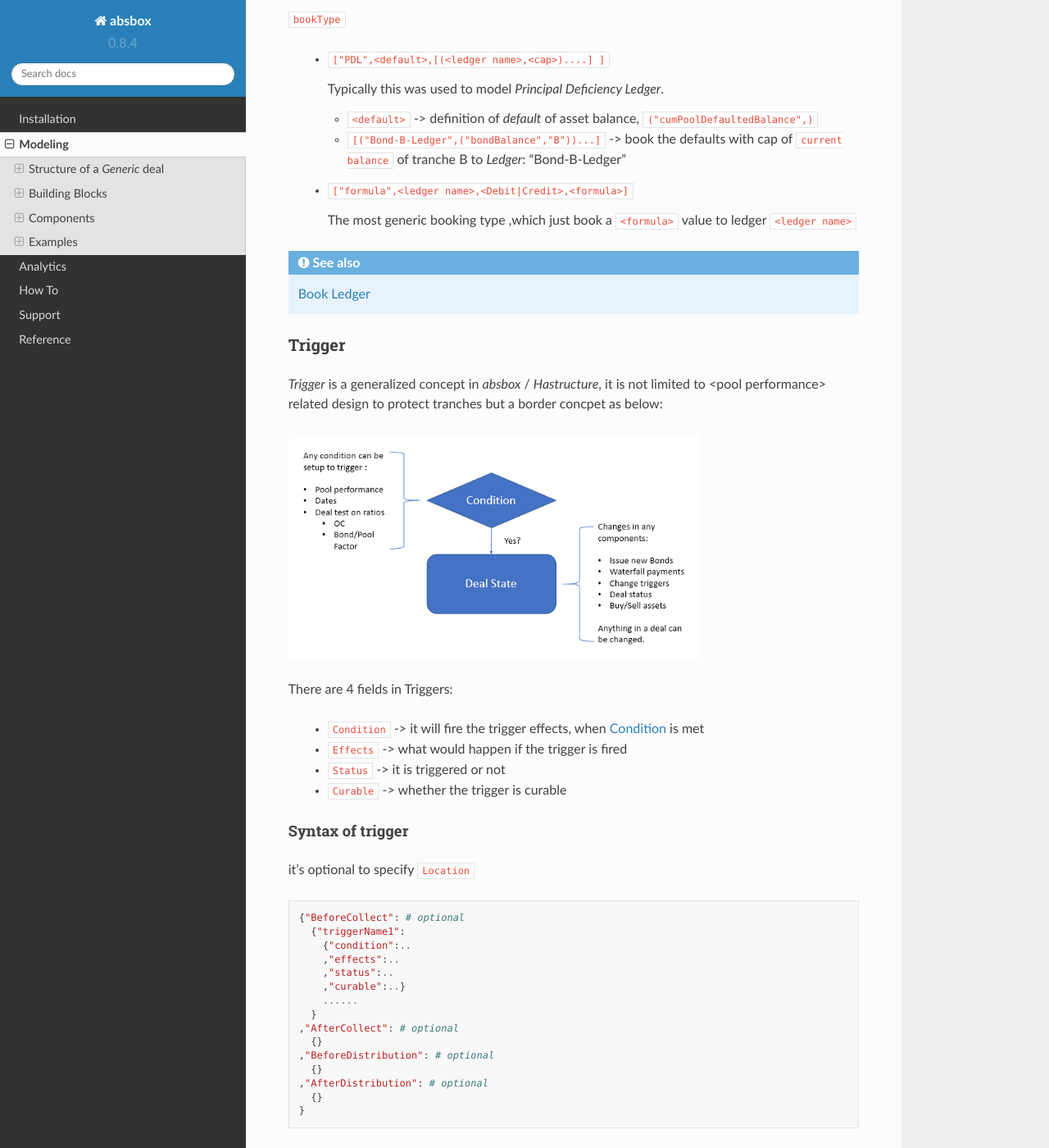
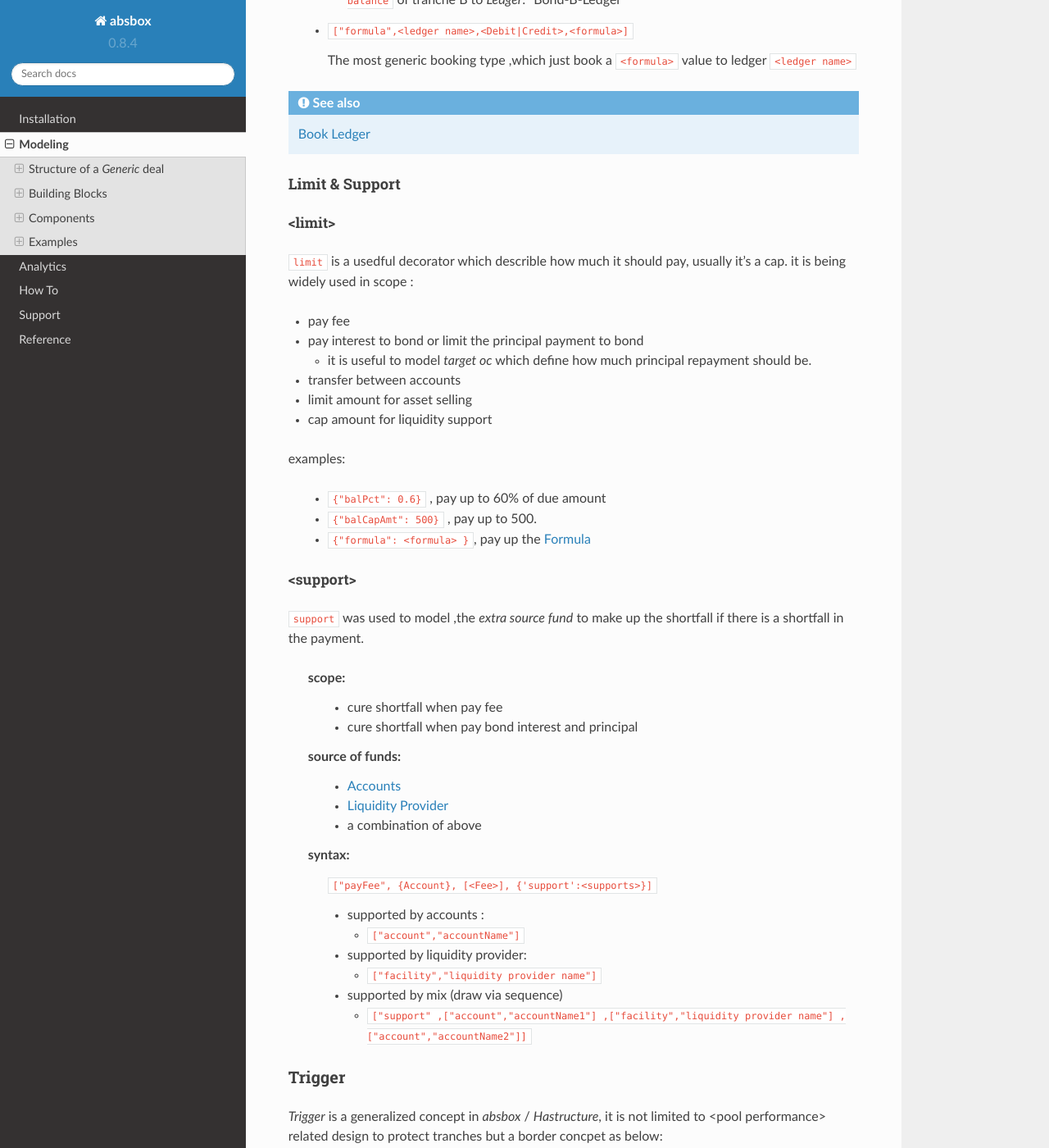
Before and after one commit to yellowbean/absbox-doc, a Sphinx documentation site: the page built from docs/source/modeling.rst, in a window 1280 px wide and 1400 px high, scrolled down 35379 px. Shown: the whole window at 82% size. Built offline with Sphinx 7.4.7 and the Read the Docs theme 2.0.0, drawn with Linux system fonts in a browser that asks for light colours; some of the changed text lies outside the part shown.

Commit message:
update doc with limit/support

```diff
--- a/docs/source/modeling.rst
+++ b/docs/source/modeling.rst
@@ -1480,7 +1480,7 @@ PayFee
   syntax
     ``["payFee", {Account}, [<Fee>], {'limit':<limit> , 'support':<supports>}]``
 
-  * ``<limit>``
+  * ``<limit>`` :ref:`<limit>`
 
     * ``{"balPct": 0.6}`` , pay up to 60% of due amount
     * ``{"balCapAmt": 500}`` ,  pay up to 500.
@@ -1609,11 +1597,11 @@ Transfer
   syntax
     ``["transfer", {Account}, {Account}, <limit> ]``
 
-  ``<limit>`` could be
+  ``<limit>`` is a map of:
 
     * ``{"balCapAmt":100}`` -> transfer up to 100
     * ``{"balPct":0.1}`` -> transfer up to 10% of source account
-    * ``{"formula":<formula>}`` -> transfer up to the value of formula
+    * ``{"formula":<formula>}`` -> transfer up to the value of :ref:`Formula`
     * ``{"reserve":"gap"}`` -> transfer till reserve amount of *target* account is met
     * ``{"reserve":"excess"}`` -> transfer till reserve amount of *source* account is met
 
@@ -1630,9 +1618,13 @@ Buy Asset
   use cash from an account to buy assets.
 
   syntax
+    ``["buyAsset",{pricing method}, {Account}, None]`` buy with all cash in the account
+    ``["buyAsset",{pricing method}, {Account}]`` # buy with all cash in the account
+
     ``["buyAsset",{pricing method}, {Account}, {limit}]``
 
-    ``limit`` can be either a :ref:`Formula` or a Cap Amount
+    ``limit`` :
+      * {"formula": :ref:`Formula`}
 
 
 Liquidtiy Facility
@@ -1740,6 +1732,57 @@ syntax
 
   :ref:`Book Ledger`
 
+
+Limit & Support
+^^^^^^^^^^^^^^^^
+
+<limit>
+""""""""""""
+
+``limit`` is a usedful decorator which describle how much it should pay, usually it's a cap.
+it is being widely used in scope :
+
+* pay fee
+* pay interest to bond or limit the principal payment to bond
+
+  *  it is useful to model `target oc` which define how much principal repayment should be.
+* transfer between accounts
+* limit amount for asset selling
+* cap amount for liquidity support
+
+examples:
+
+    * ``{"balPct": 0.6}`` , pay up to 60% of due amount
+    * ``{"balCapAmt": 500}`` ,  pay up to 500.
+    * ``{"formula": <formula> }``, pay up the :ref:`Formula`
+
+
+<support>
+""""""""""""
+
+``support`` was used to model ,the `extra source fund` to make up the shortfall if there is a shortfall in the payment.
+
+  scope:
+    * cure shortfall when pay fee
+    * cure shortfall when pay bond interest and principal
+
+  source of funds:
+    * :ref:`Accounts`
+    * :ref:`Liquidity Provider`
+    * a combination of above
+
+  syntax:
+    ``["payFee", {Account}, [<Fee>], {'support':<supports>}]``
+
+    * supported by accounts :
+
+      *  ``["account","accountName"]``
+    * supported by liquidity provider:
+
+      *  ``["facility","liquidity provider name"]``
+    * supported by mix (draw via sequence)
+
+      *  ``["support" ,["account","accountName1"] ,["facility","liquidity provider name"] ,["account","accountName2"]]``
 
 
 Trigger
```
Also changed, not shown: other parts of docs/source/modeling.rst (+11 -23 lines).
